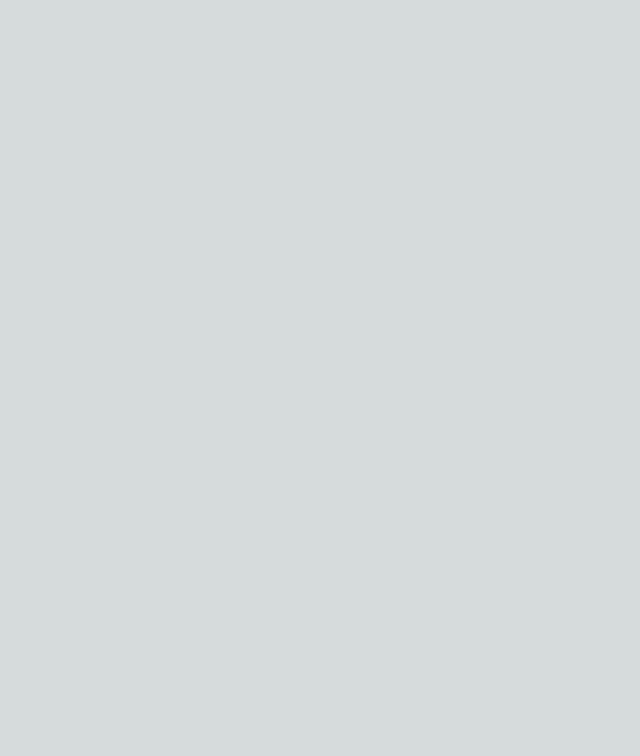
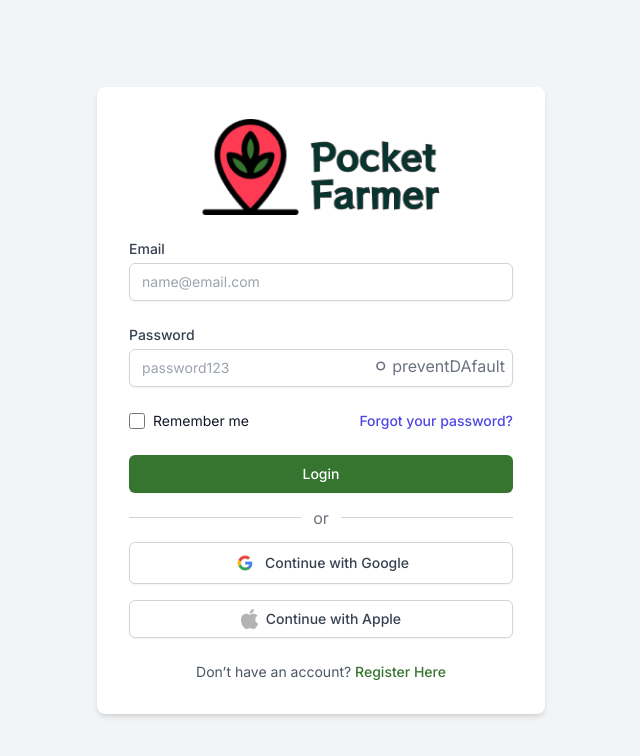
Before and after one commit to juanezamudio/myapp, a Next.js app: page / in a window 1280 px wide. Shown: the top 756 px of the page, without its empty margins (319-959 px from the left). Built offline with nearby package versions, Linux system fonts and the light colour scheme.

Commit message:
final push

```diff
--- a/src/app/page.js
+++ b/src/app/page.js
@@ -1,6 +1,9 @@
+import Login from "./components/login";
+
 export default function App() {
   return (
      <>
+     <Login/>
      </>
   );
 }
```
